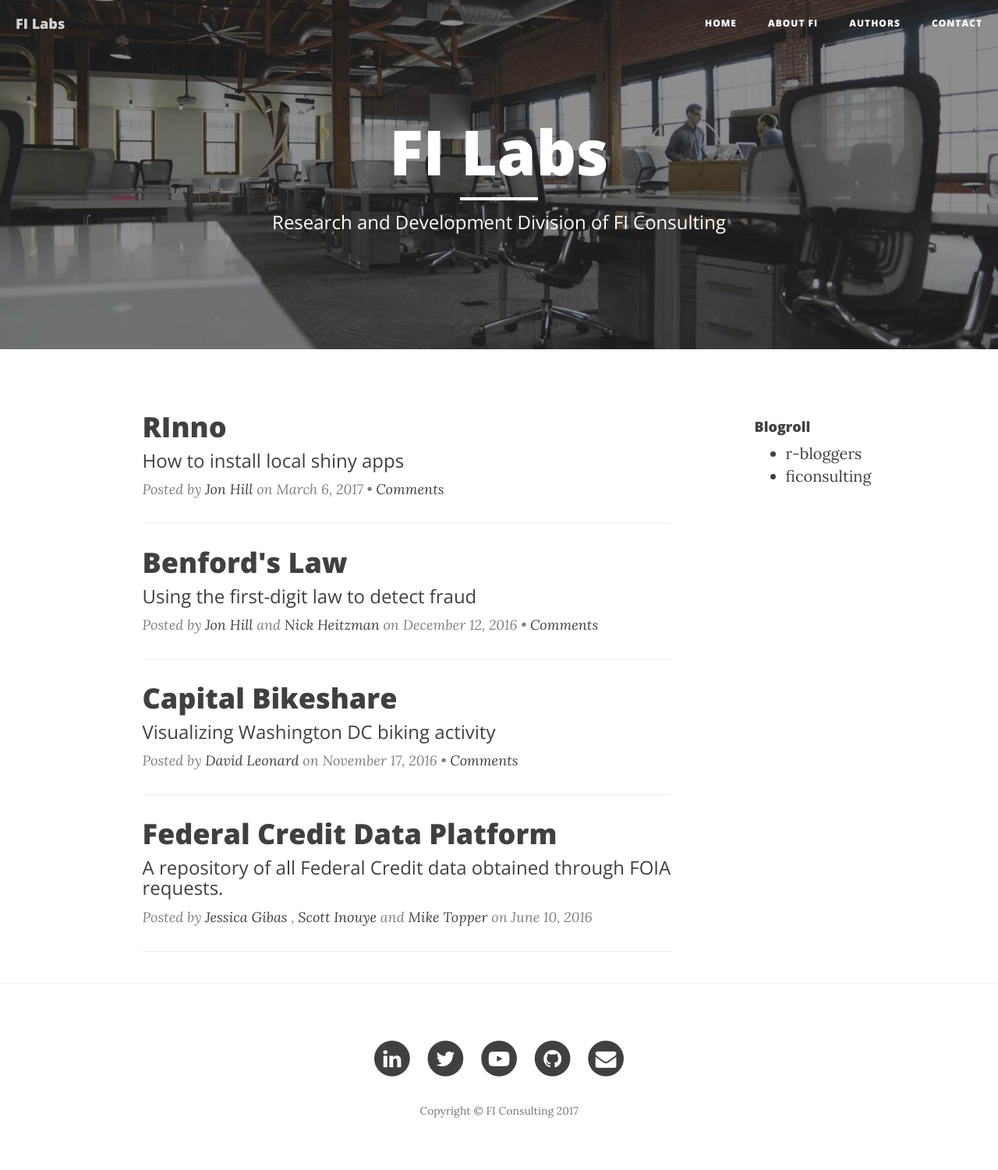
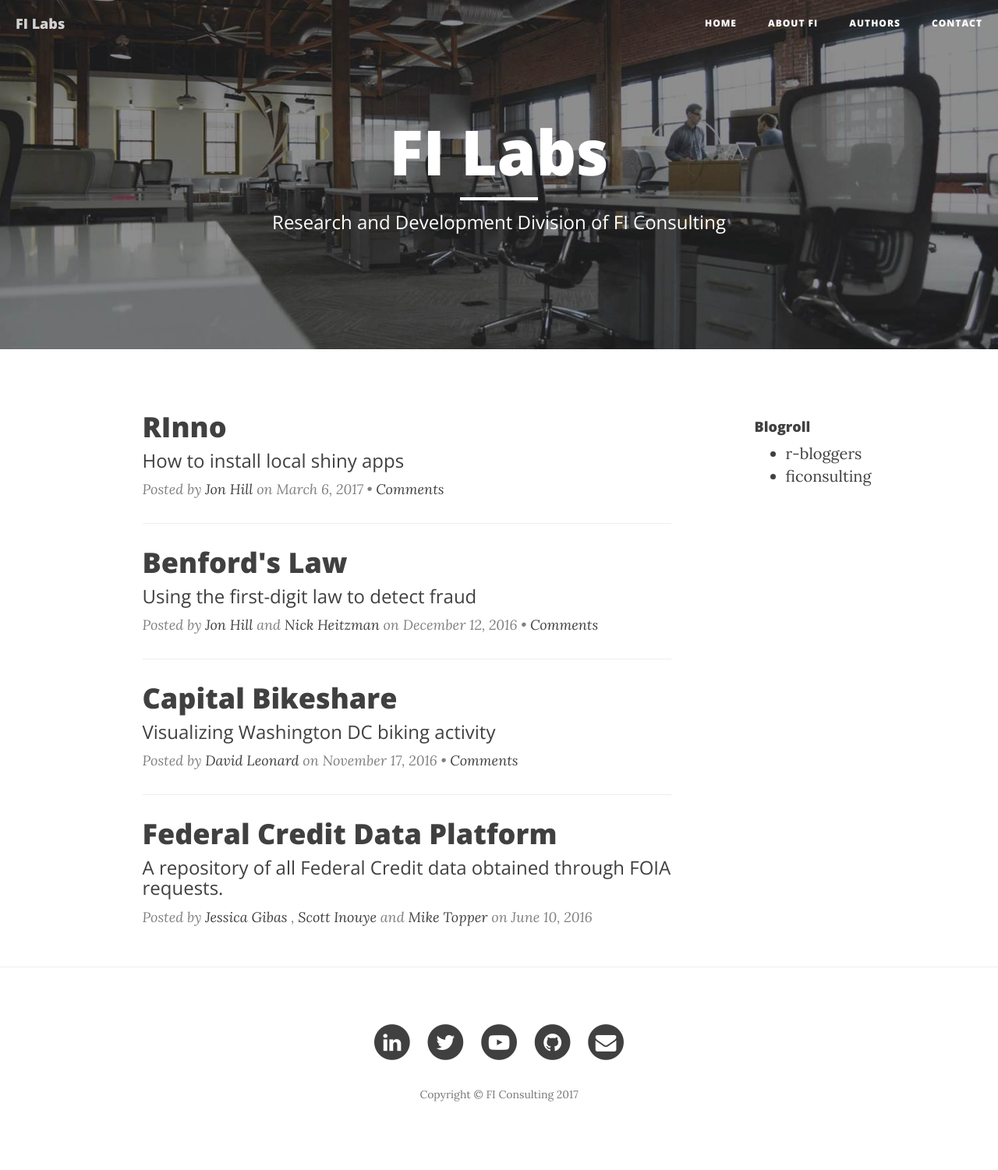
Before and after one commit to ficonsulting/filabs, a Jekyll site: the page built from index.html, in a window 1280 px wide. Shown: the whole page at 78% size. Built offline with Jekyll 4.4.1, drawn with Linux system fonts in a browser that asks for light colours; nearby versions of some CDN libraries; the list of posts is cut into pages by our own code; comment, search, counter and statistics services are not loaded; after the commit the page ends 1480 px from its top, so only the background shows below that.

Commit message:
make sure the <hr> does not get repeated on the last post of the paginator loop

```diff
--- a/index.html
+++ b/index.html
@@ -48,7 +48,7 @@ description: "Research and Development Division of FI Consulting"
 						{% endif %}
         </p>
     </div>
-    <hr>
+    {% if forloop.length != forloop.index %} <hr> {% endif %}
     {% endfor %}
 </div>
 
```
